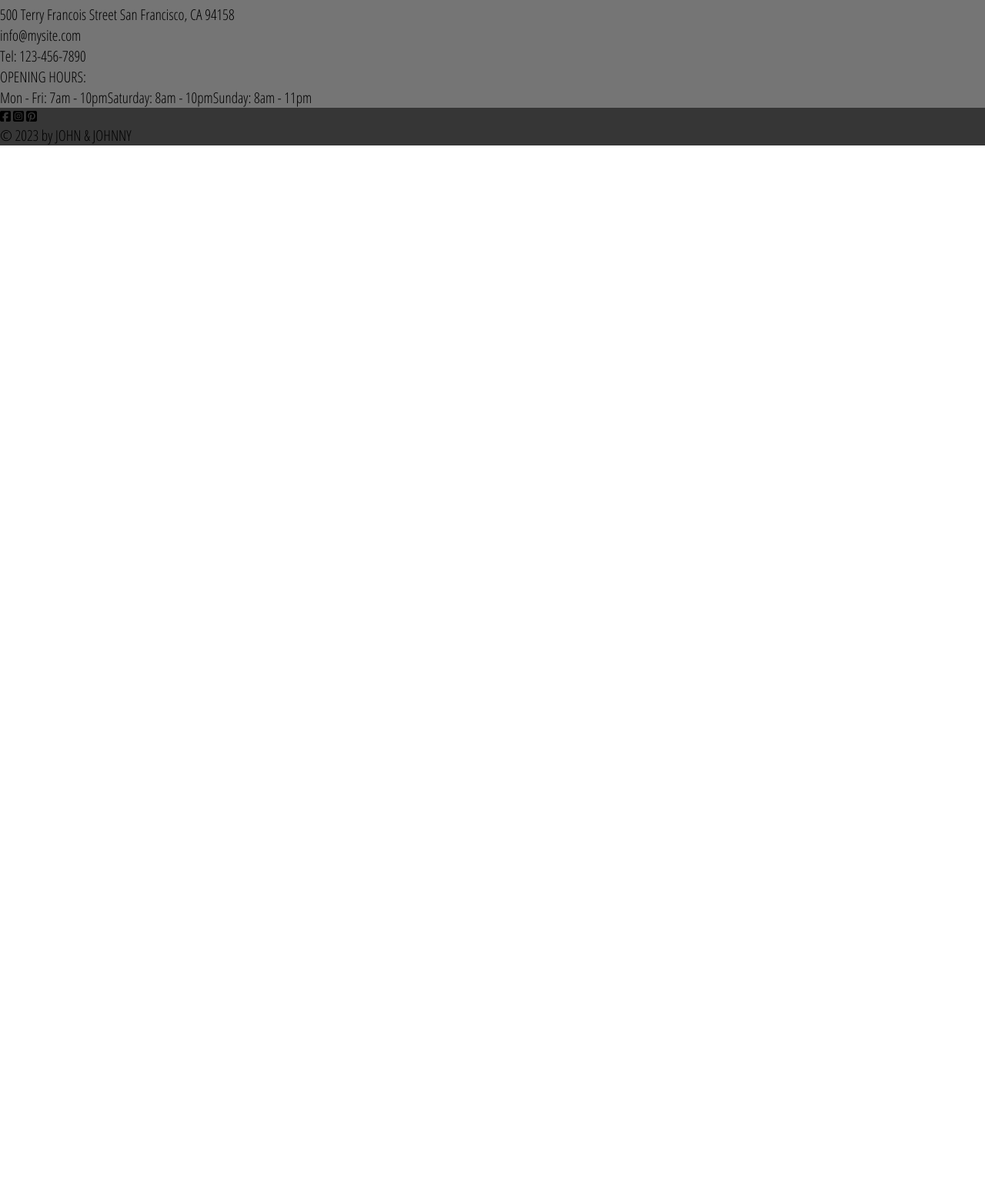
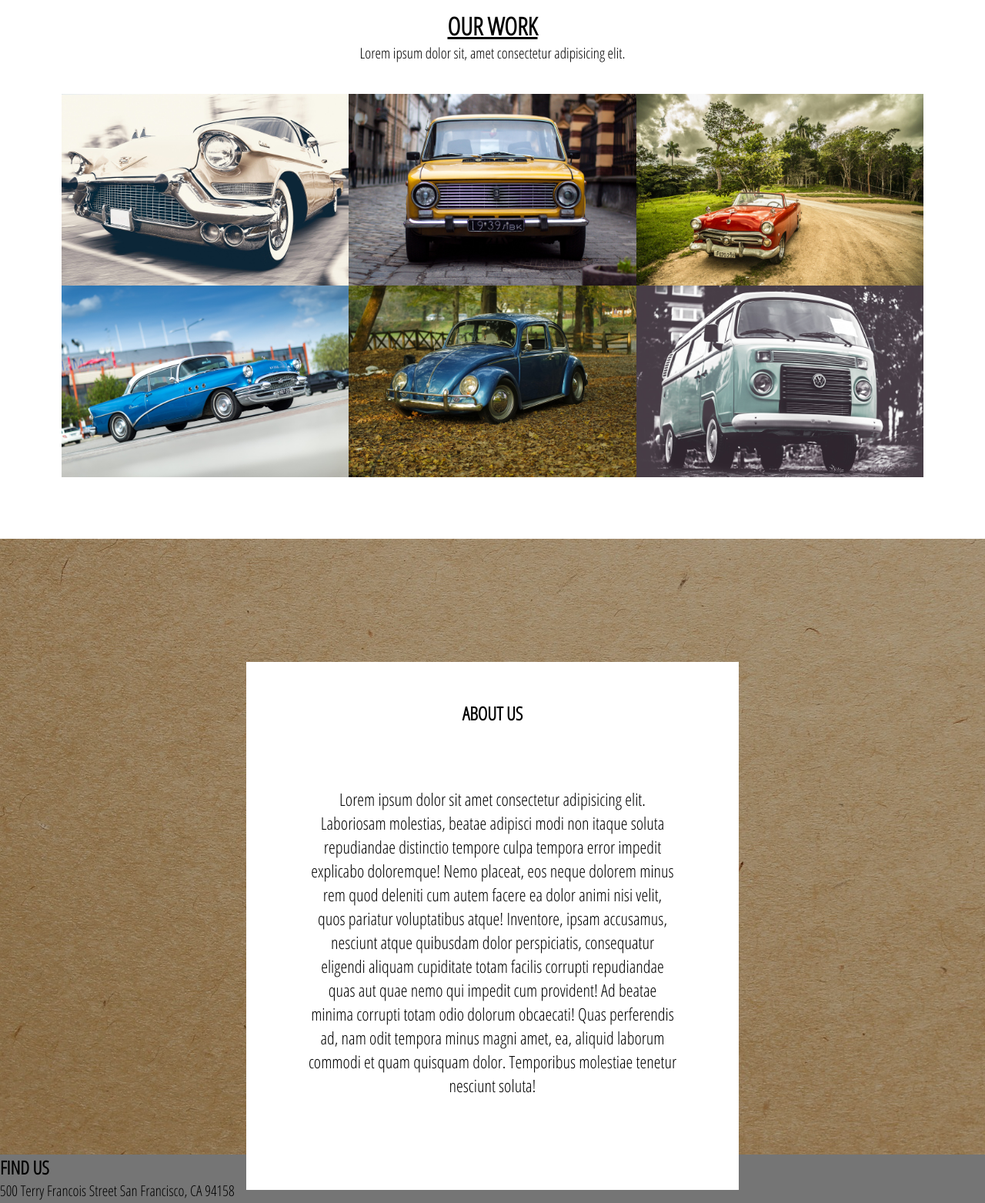
Before and after one commit to DevRNelson/HTML-Project-1-, a plain HTML site: page index.html in a window 1280 px wide. Shown: the part 1428-2991 px from the top of the page at 77% size. Before the commit the page ends 1617 px from the top, so only its background shows below. Drawn offline with Linux system fonts and the light colour scheme.

Commit message:
About area added

```diff
--- a/css/style.css
+++ b/css/style.css
@@ -88,6 +88,74 @@ html {
     text-align: center;
 }
 
+/* OUR WORK SECTION */
+
+.ourwork {
+    text-align: center;
+}
+
+.ourwork h2{
+    border-bottom: 1px;
+    margin-top: 5vh;
+    font-size: xx-large;
+    text-decoration: underline;
+}
+
+.ourwork p{
+    padding-bottom: 5vh;
+}
+
+#row {
+    display:grid;
+    grid-template-columns: 1fr 1fr 1fr;
+    margin: 0 auto;
+    width: 100%;
+    height: calc(400px - 10px);
+    text-align: center;
+}
+
+
+
+.row {
+    display: flex;
+    flex-wrap: wrap;
+    padding: 0 10vh;
+  }
+
+
+  .column {
+    flex: 25%;
+    max-width: 50%;
+    padding: 0 0px;
+    margin-bottom: 10vh;
+  }
+
+  .column img {
+    margin-top: 0px;
+    vertical-align: middle;
+    width: 100%;
+  }
+
+
+  @media screen and (max-width: 800px) {
+    .column {
+      flex: 50%;
+      max-width: 50%;
+    }
+  }
+
+
+  @media screen and (max-width: 600px) {
+    .column {
+      flex: 100%;
+      max-width: 100%;
+    }
+  }
+
+/* OUR WORK SECTION END */
+
+
+/* ABOUT US SECTION  1 */
 
 #aboutus h2 {
     margin-top: 50px;
@@ -107,6 +175,51 @@ html {
     font-size: 1.5rem;
 }
 
+
+/* ABOUT US SECRTION 1 END */
+
+
+
+/* ABOUT US SECTION 2 */
+
+#us h2 {
+    margin-top: 50px;
+    color: black;
+}
+
+#us {
+    display: grid;
+    grid-template-columns: 1fr;
+    text-align: center;
+    background-image:linear-gradient( rgba(0, 0, 0, 0.3), rgba(0, 0, 0, 0.3) ), url(/IMAGES/paper.jpg);
+    background-position: center;
+    height: 50rem;
+    color: white;
+}
+
+#us p{
+    font-size: 1.4rem;
+    margin-bottom: 5vh;
+    color: black;
+    text-align: center;
+    padding: 10vh;
+}
+
+#usbox {
+    display: grid;
+    grid-template-columns: 1fr;
+    background-color: white;
+    margin-top: 20vh;
+    margin-bottom: 20vh;
+    margin-left: 40vh;
+    margin-right: 40vh;
+}
+
+
+
+/* ABOUT US SECTION 2 */
+
+
 #findus {
     background-color: #757575;
 }
--- a/index.html
+++ b/index.html
@@ -62,6 +62,34 @@
         </section>
 
 
+        <section class="ourwork">
+            <h2>OUR WORK</h2>
+            <p>Lorem ipsum dolor sit, amet consectetur adipisicing elit.</p>
+            <div class="row">
+                <div class="column">
+                  <img src="./IMAGES/CAR1.jpg">
+                  <img src="./IMAGES/CAR2.jpg">
+
+
+                </div>
+                <div class="column">
+                  <img src="./IMAGES/CAR3.jpg">
+                  <img src="./IMAGES/CAR4.jpg">
+                </div>
+                <div class="column">
+                  <img src="./IMAGES/CAR5.jpg">
+                  <img src="./IMAGES/CAR6.jpg">
+                </div>
+        </section>
+
+
+        <section id="us">
+            <div id="usbox">
+                <h2>ABOUT US</h2>
+                <p>Lorem ipsum dolor sit amet consectetur adipisicing elit. Laboriosam molestias, beatae adipisci modi non itaque soluta repudiandae distinctio tempore culpa tempora error impedit explicabo doloremque! Nemo placeat, eos neque dolorem minus rem quod deleniti cum autem facere ea dolor animi nisi velit, quos pariatur voluptatibus atque! Inventore, ipsam accusamus, nesciunt atque quibusdam dolor perspiciatis, consequatur eligendi aliquam cupiditate totam facilis corrupti repudiandae quas aut quae nemo qui impedit cum provident! Ad beatae minima corrupti totam odio dolorum obcaecati! Quas perferendis ad, nam odit tempora minus magni amet, ea, aliquid laborum commodi et quam quisquam dolor. Temporibus molestiae tenetur nesciunt soluta!</p>
+            </div>
+        </section>
+
         <section id="findus">
             <H2>FIND US</H2>
             <div id="grid2">
```
Also changed, not shown: IMAGES/paper.jpg (added).
